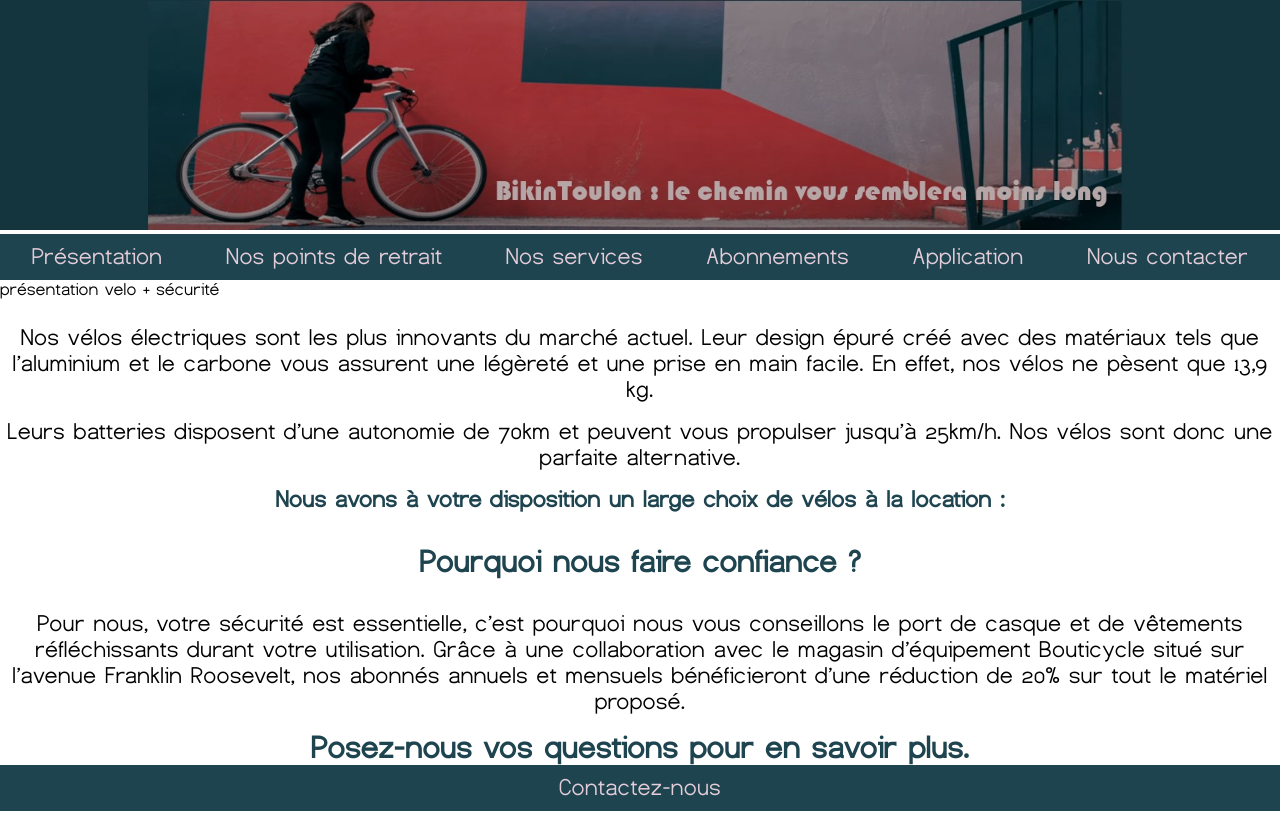
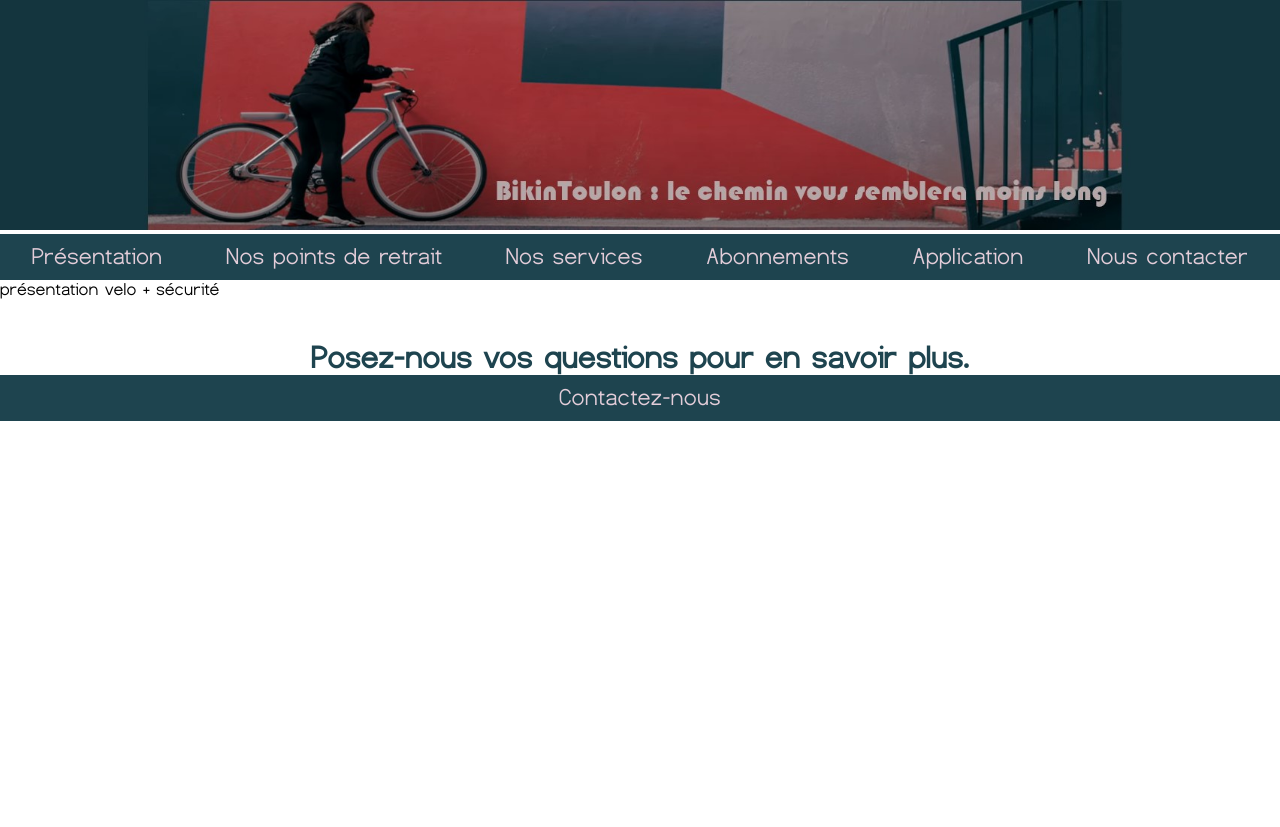
Before and after one commit to Gofrane0310/Bikintoulon, a website: page public_html/Pages_html/services.html in a window 1280 px wide. After the commit the page ends 800 px from the top, so only its background shows below. Drawn offline with Linux system fonts and the light colour scheme.

Commit message:
Merge origin/master
Conflicts:
	nbproject/project.properties
	public_html/index.html

```diff
--- a/public_html/Pages_html/services.html
+++ b/public_html/Pages_html/services.html
@@ -36,20 +36,6 @@
         <section id="principal">
             <article>
                 <p>
-                    Nos vélos électriques sont les plus innovants du marché actuel. Leur design épuré créé avec des matériaux tels que l’aluminium et le carbone vous assurent une légèreté et une prise en main facile. En effet, nos vélos ne pèsent que 13,9 kg.
-                </p>
-                <p>
-                    Leurs batteries disposent d’une autonomie de 70km et peuvent vous propulser jusqu’à 25km/h. Nos vélos sont donc une parfaite alternative.
-                </p>
-                <p>
-                    <h4>Nous avons à votre disposition un large choix de vélos à la location :</h4>
-                </p>
-                <p>
-                    <h1>Pourquoi nous faire confiance ?</h1>
-                </p>
-                <p>
-                    Pour nous, votre sécurité est essentielle, c’est pourquoi nous vous conseillons le port de casque et de vêtements réfléchissants durant votre utilisation. Grâce à une collaboration avec le magasin d’équipement Bouticycle situé sur l’avenue Franklin Roosevelt, nos abonnés annuels et mensuels bénéficieront d’une réduction de 20% sur tout le matériel proposé.
-                </p>
                 <p>
                     <h1>Posez-nous vos questions pour en savoir plus.</h1>
                     <nav>
```
Also changed, not shown: public_html/Pages_html/Sécurité.html (added, +16 -0 lines).
